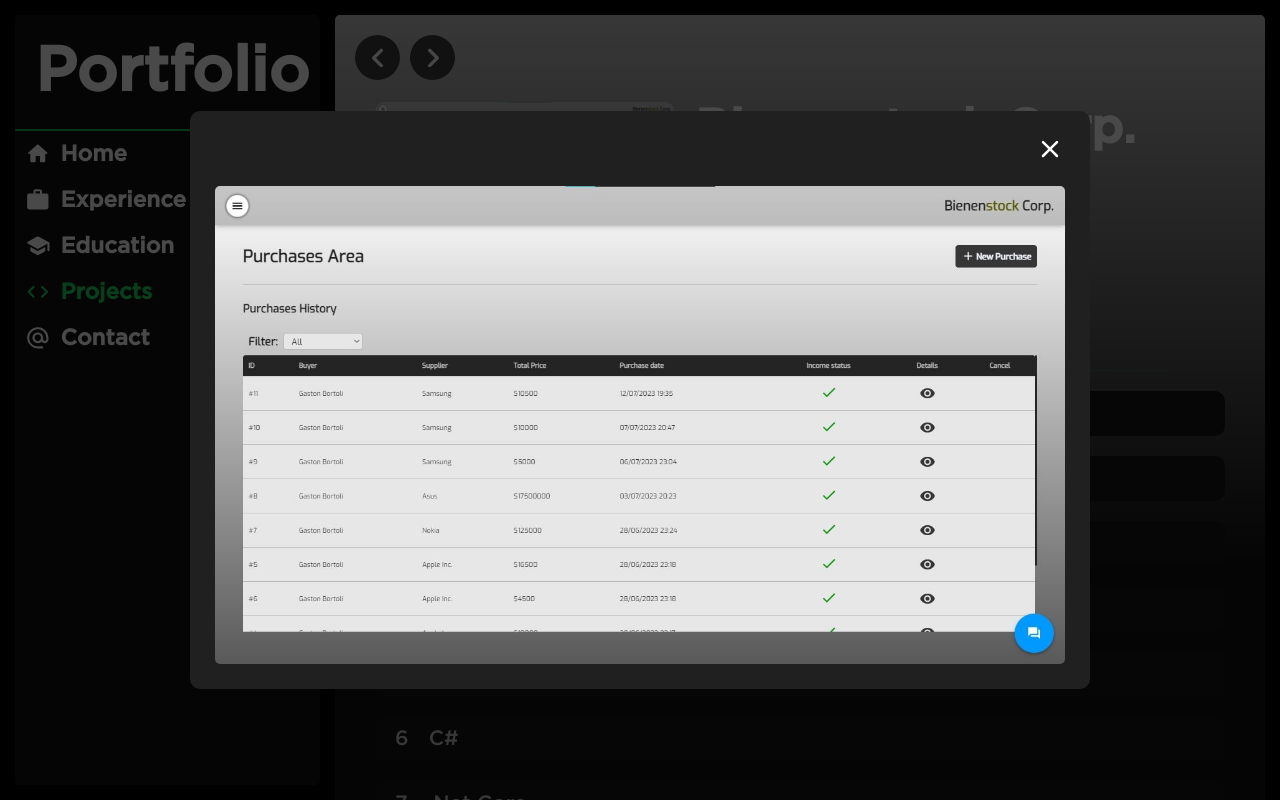
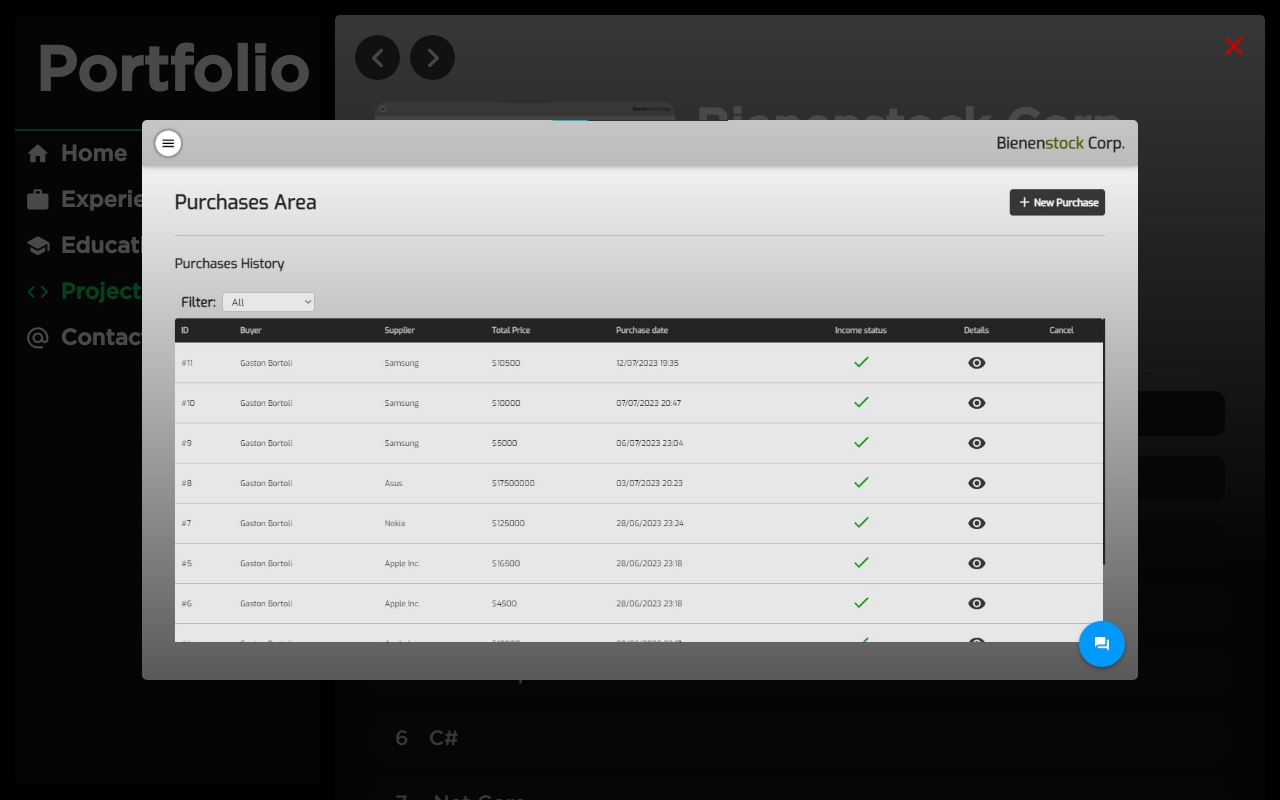
Before and after one commit to LucasButto/Portfolio-Spotify, a React (Vite) app: page /project/1 in a window 1280 px wide. Both pictures are taken after a click on the picture 525 px from the left and 186 px from the top of the page. Built offline with nearby package versions, Linux system fonts and the light colour scheme.

Commit message:
styles: modal view changed

```diff
--- a/src/Components/Modal.jsx
+++ b/src/Components/Modal.jsx
@@ -3,16 +3,18 @@ import "../Styles/Modal.css";
 import CloseRoundedIcon from "@mui/icons-material/CloseRounded";
 
 const Modal = ({ children, setModal }) => {
+  const handleClose = (e) => {
+    if (e.target.classList.contains("modal")) {
+      setModal(false);
+    }
+  };
+
   return (
-    <div className="modal">
-      <div className="modal-container">
-        <div className="modal-header">
-          <button onClick={() => setModal(false)}>
-            <CloseRoundedIcon />
-          </button>
-        </div>
-        <div className="modal-body">{children}</div>
-      </div>
+    <div className="modal" onClick={handleClose}>
+      <button className="close-button" onClick={handleClose}>
+        <CloseRoundedIcon />
+      </button>
+      <div className="modal-body">{children}</div>
     </div>
   );
 };
--- a/src/Styles/Modal.css
+++ b/src/Styles/Modal.css
@@ -11,51 +11,31 @@
   align-items: center;
 }
 
-.modal-container {
-  background-color: #202020;
-  width: calc(100vw - 40px);
-  height: auto;
-  max-width: 900px;
-  max-height: 800px;
-  border-radius: 10px;
-  display: flex;
-  flex-direction: column;
-  padding: 25px;
-  gap: 20px;
+.close-button {
+  position: absolute;
+  top: 30px;
+  right: 30px;
+  background-color: transparent;
+  border: none;
+  cursor: pointer;
+  color: #ce0000;
+  transition: color 0.1s ease-in-out;
+  & > svg {
+    font-size: 2rem;
+  }
 }
 
-.modal-header {
-  display: flex;
-  flex-direction: row;
-  justify-content: flex-end;
-  align-items: center;
-  width: 100%;
-  height: 30px;
-}
-
-.modal-header > button {
-  background-color: transparent;
-  border: none;
-  outline: none;
-  cursor: pointer;
-}
-
-.modal-header > button > svg {
-  width: 30px;
-  height: 30px;
-  color: #ffffff;
-}
-
-.modal-header > button > svg:hover {
-  color: #910000;
+.close-button:hover {
+  color: #ff0000;
 }
 
 .modal-body {
   overflow: auto;
   display: grid;
   place-items: center;
-  width: 100%;
-  height: calc(100% - 30px);
+  max-width: 90%;
+  max-height: 70vh;
+  aspect-ratio: 16 / 9;
 }
 
 .modal-body > img {
@@ -64,3 +44,18 @@
   object-fit: contain;
   border-radius: 5px;
 }
+
+@media screen and (max-width: 768px) {
+  .modal {
+    width: 100%;
+    height: 100svh;
+  }
+
+  .modal-body {
+    max-width: 90%;
+    max-height: 70svh;
+  }
+  .close-button {
+    display: none;
+  }
+}
```
